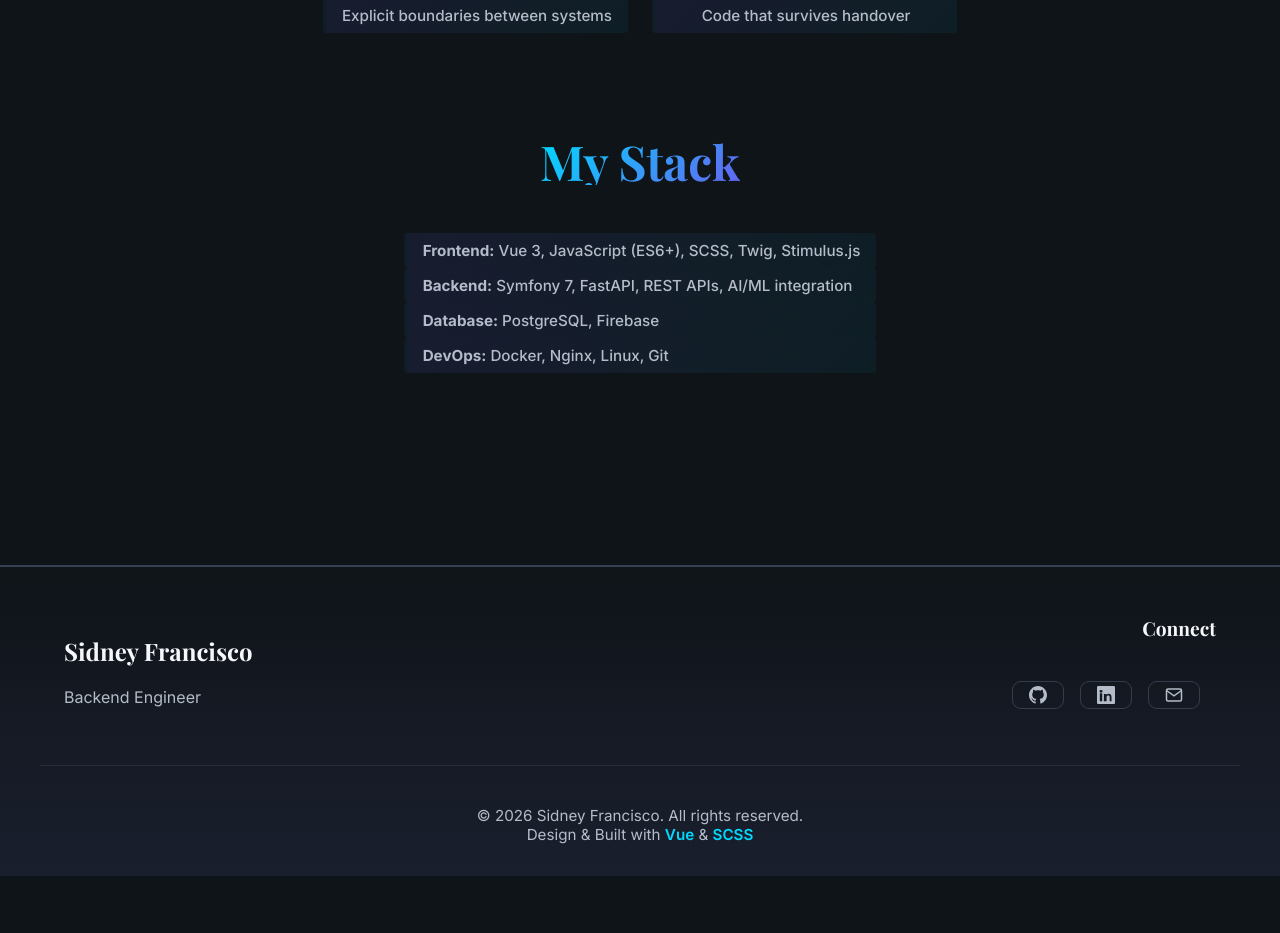
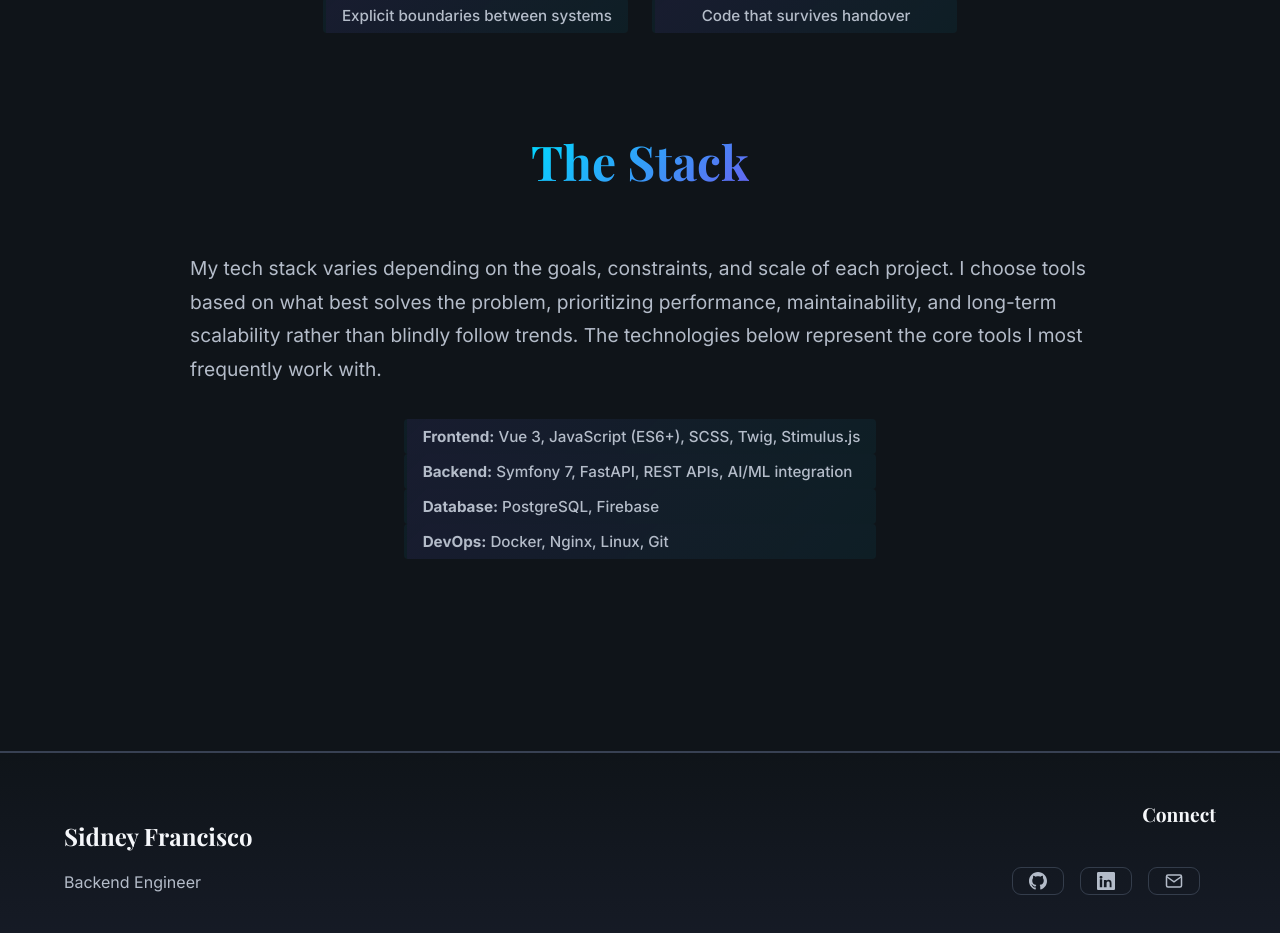
Before and after one commit to sidneyfranciscodev/my-portfolio, a Vue app: page /about in a window 1280 px wide. Shown: the part 1278-2211 px from the top of the page. Before the commit the page ends 2154 px from the top, so only its background shows below. Built offline with nearby package versions, Linux system fonts and the light colour scheme.

Commit message:
add a paragraph to the stack section

```diff
--- a/src/components/TheProject.vue
+++ b/src/components/TheProject.vue
@@ -31,9 +31,9 @@
   <div class="project">
     <h3 class="title">{{ title }}</h3>
 
+    <p class="description">{{ description }}</p>
+
     <p v-if="problem" class="focus"><strong>problem:</strong> {{ problem }}</p>
-
-    <p class="description">{{ description }}</p>
 
     <ul class="stack">
       <li v-for="tech in stack" :key="tech">{{ tech }}</li>
--- a/src/views/AboutView.vue
+++ b/src/views/AboutView.vue
@@ -4,6 +4,7 @@
       <the-badge title="About Me"></the-badge>
       <section id="intro">
         <h2>Who I Am</h2>
+
         <p>
           I’m a software engineer focused on building systems that
           work in real conditions. I care about architecture,
@@ -46,7 +47,14 @@
       </section>
 
       <section id="stack">
-        <h2>My Stack</h2>
+        <h2>The Stack</h2>
+        <p>
+          My tech stack varies depending on the goals, constraints, and scale of each project.
+          I choose tools based on what best solves the problem, prioritizing performance, maintainability,
+          and long-term scalability rather than blindly follow trends. The technologies below represent
+          the core tools I most frequently work with.
+        </p>
+
         <ul>
           <li><strong>Frontend:</strong> Vue 3, JavaScript (ES6+), SCSS, Twig, Stimulus.js</li>
           <li><strong>Backend:</strong> Symfony 7, FastAPI, REST APIs, AI/ML integration</li>
```
